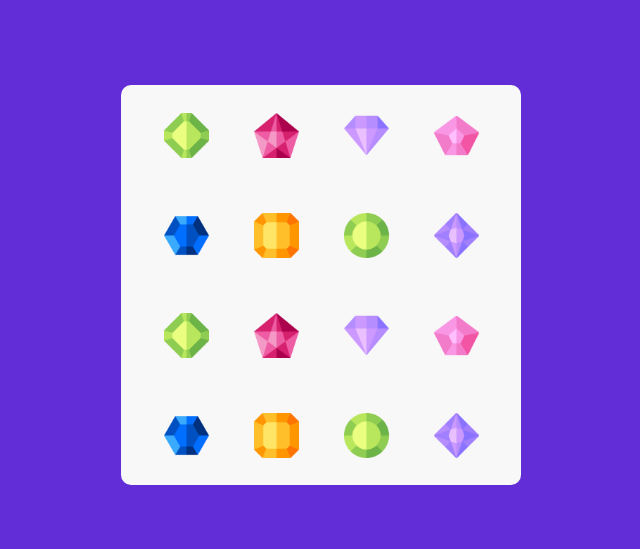
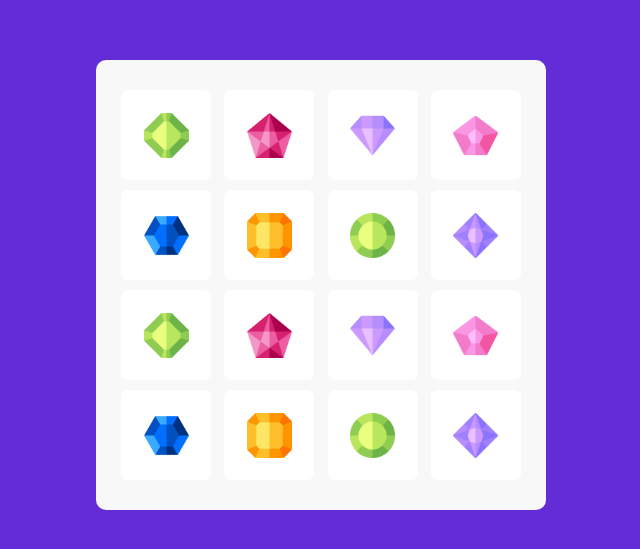
Before and after one commit to Luqmaan-io/memory-card-game, a plain HTML site: page index.html in a window 1280 px wide. Shown: the part 123-672 px from the top of the page, without its empty margins (319-959 px from the left). Drawn offline with Linux system fonts and the light colour scheme.

```diff
--- a/assets/css/style.css
+++ b/assets/css/style.css
@@ -10,6 +10,7 @@
 .wrapper {
     height: 400px;
     width: 400px;
+    padding: 25px;
     background: #f8f8f8;
     border-radius: 10px;
 }
@@ -24,16 +25,24 @@
     height: 100%;
     width: 100%;
     flex-wrap: wrap;
+    justify-content: space-between;
     padding-left: 0px;
     margin-top: 0px;
     margin-bottom: 0px;
 }
 
 .cards .card{
+    cursor: pointer;
     height: calc(100% / 4 - 10px);
     width: calc(100% / 4 - 10px);
 }
-
+.cards .card .view{
+    width: 100%;
+    height: 100%;
+    background: #fff;
+    border-radius: 7px;
+    box-shadow: 0, 3px, 10px rgba(0, 0, 0, 0.1);
+}
 .card .front-view {
     display: none;
 }
```
